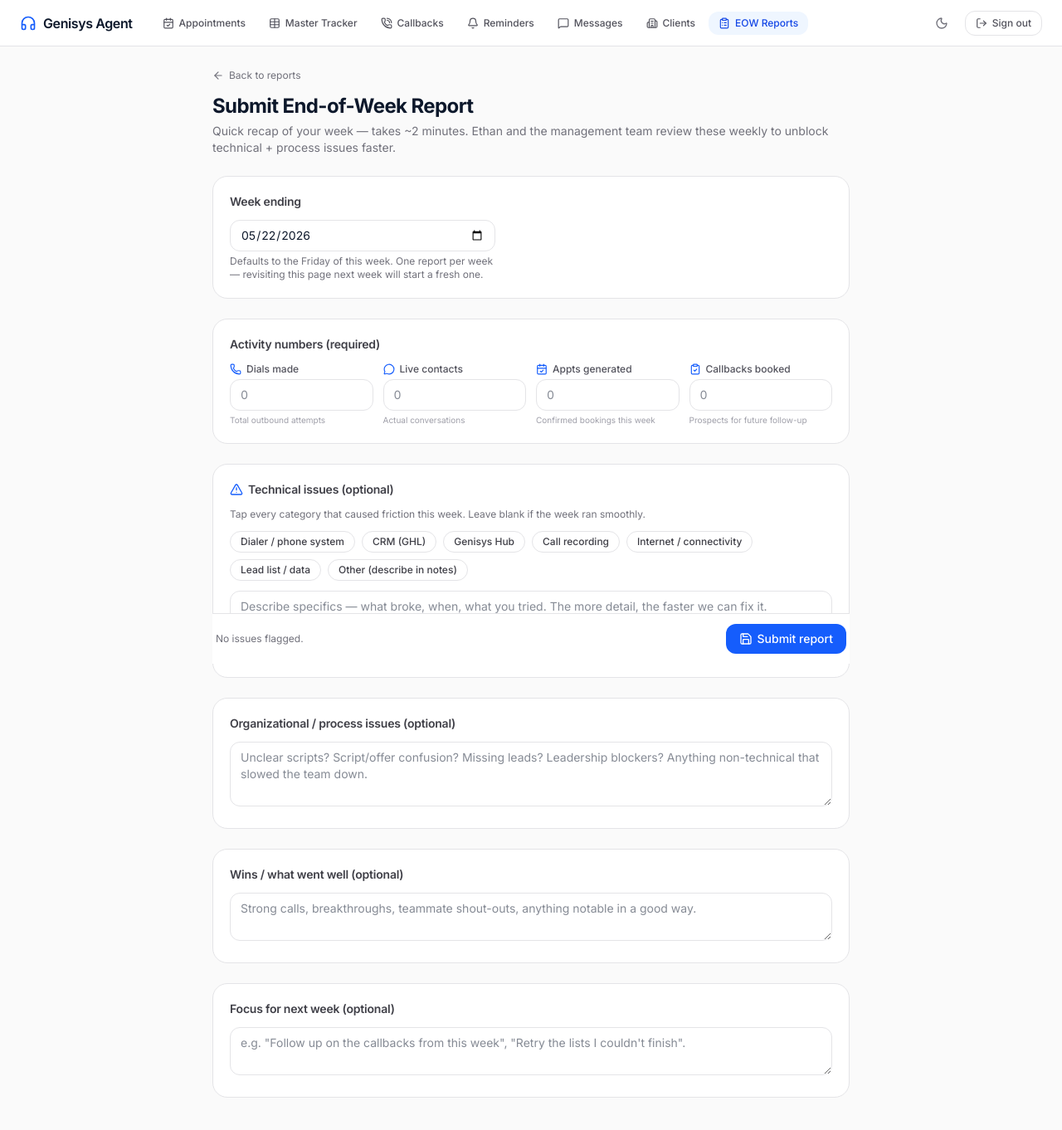
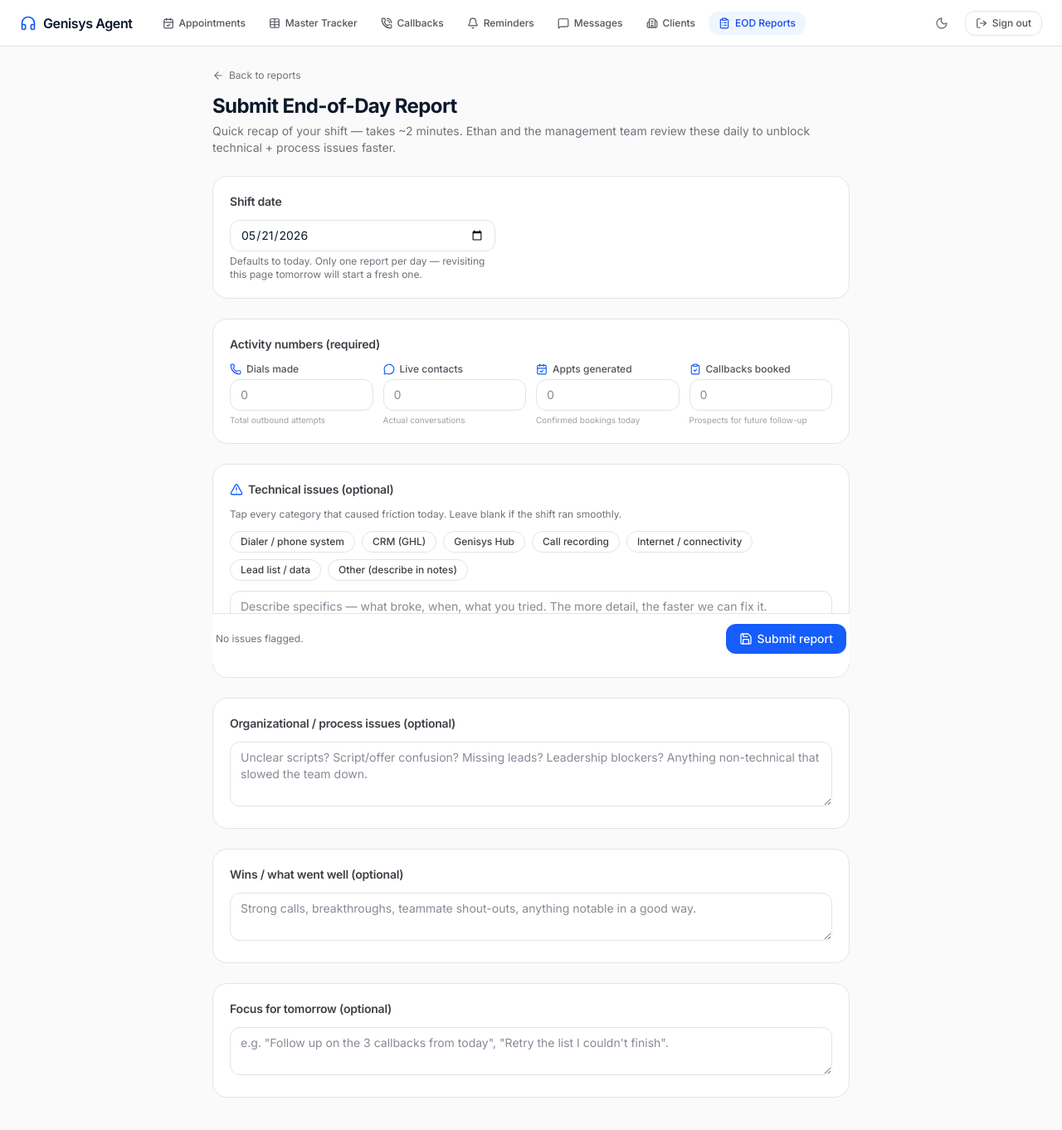
Before and after one commit to nxrth007/Genisys-Hub, a Next.js app: page /agent/eod/new in a window 1280 px wide. Shown: the top 1362 px of the page at 83% size. Built offline with nearby package versions, Linux system fonts and the light colour scheme; no server answers.

Commit message:
Revert "eod: rebrand End-of-Day reports as End-of-Week (EOW)"
This reverts commit a16b7d099878af042ecec6cf10f01a179c158346.

```diff
--- a/src/app/agent/eod/page.tsx
+++ b/src/app/agent/eod/page.tsx
@@ -29,17 +29,11 @@ type EodReport = {
   createdAt: string
 }
 
-/** Start of the current week (Monday 00:00 local). Used to find the
- *  agent's "this week's report" — any submission whose reportDate
- *  falls between this Monday and next Monday counts as the current
- *  week's report, regardless of which day Mary picked when saving. */
-function startOfWeek(d = new Date()): Date {
-  const out = new Date(d)
-  out.setHours(0, 0, 0, 0)
-  // getDay(): 0=Sun, 1=Mon, ..., 6=Sat. Shift so Monday is day 0.
-  const dayFromMonday = (out.getDay() + 6) % 7
-  out.setDate(out.getDate() - dayFromMonday)
-  return out
+function todayISO(): string {
+  const d = new Date()
+  return `${d.getFullYear()}-${String(d.getMonth() + 1).padStart(2, '0')}-${String(
+    d.getDate()
+  ).padStart(2, '0')}`
 }
 
 export default function AgentEodListPage() {
@@ -53,35 +47,25 @@ export default function AgentEodListPage() {
   })
 
   const reports = useMemo(() => query.data?.reports ?? [], [query.data])
-  // "This week's report" — any submission whose reportDate falls in
-  // the Mon-Sun window containing today. Replaces the prior
-  // "today's report" lookup so the action buttons make sense under
-  // the new weekly cadence (Mary submits once per week with whatever
-  // date she picks within the week).
-  const weekStart = startOfWeek()
-  const weekEnd = new Date(weekStart)
-  weekEnd.setDate(weekStart.getDate() + 7)
-  const thisWeeksReport = reports.find((r) => {
-    const d = new Date(r.reportDate)
-    return !isNaN(d.getTime()) && d >= weekStart && d < weekEnd
-  })
+  const today = todayISO()
+  const todaysReport = reports.find((r) => r.reportDate.slice(0, 10) === today)
 
   return (
     <div className="mx-auto max-w-5xl space-y-6">
       <div className="flex items-start justify-between gap-4">
         <div>
-          <h1 className="text-2xl font-bold tracking-tight">My EOW Reports</h1>
+          <h1 className="text-2xl font-bold tracking-tight">My EOD Reports</h1>
           <p className="mt-1 text-sm text-zinc-500">
-            Submit a short recap at the end of each week. Management reviews
-            these weekly to spot technical issues and unblock the team.
+            Submit a short recap at the end of each shift. Management reviews
+            these daily to spot technical issues and unblock the team.
           </p>
         </div>
-        {thisWeeksReport ? (
+        {todaysReport ? (
           <Link
-            href={`/agent/eod/${thisWeeksReport.id}`}
+            href={`/agent/eod/${todaysReport.id}`}
             className="inline-flex flex-shrink-0 items-center gap-2 rounded-lg border border-blue-200 bg-blue-50 px-4 py-2.5 text-sm font-medium text-blue-700 hover:bg-blue-100 dark:border-blue-900 dark:bg-blue-950 dark:text-blue-300 dark:hover:bg-blue-950/70"
           >
-            Edit this week&apos;s report
+            Edit today&apos;s report
           </Link>
         ) : (
           <Link
@@ -89,7 +73,7 @@ export default function AgentEodListPage() {
             className="inline-flex flex-shrink-0 items-center gap-2 rounded-lg bg-blue-600 px-4 py-2.5 text-sm font-medium text-white hover:bg-blue-700"
           >
             <Plus className="h-4 w-4" />
-            Submit this week&apos;s report
+            Submit today&apos;s report
           </Link>
         )}
       </div>
@@ -103,7 +87,7 @@ export default function AgentEodListPage() {
           <ClipboardList className="mx-auto h-10 w-10 text-zinc-300 dark:text-zinc-600" />
           <h3 className="mt-3 text-sm font-semibold">No reports yet</h3>
           <p className="mt-1 text-sm text-zinc-500">
-            Submit your first EOW report at the end of the week.
+            Submit your first EOD report when your shift wraps up.
           </p>
         </div>
       ) : (
--- a/src/app/api/call-center/agents/overview/route.ts
+++ b/src/app/api/call-center/agents/overview/route.ts
@@ -87,15 +87,18 @@ function isSameUtcDay(a: Date, b: Date): boolean {
   )
 }
 
-/** Count weeks in the half-open interval [start, end). Used as the
- *  "expected EOW reports" denominator — one report per calendar week.
- *  Any partial week counts as 1 (an agent active for any part of a
- *  week is expected to file a report for it). The math is ceil of
- *  ms / week, floored at 1 when start < end. */
-function weeksBetween(start: Date, end: Date): number {
-  const ms = end.getTime() - start.getTime()
-  if (ms <= 0) return 0
-  return Math.max(1, Math.ceil(ms / (7 * 24 * 60 * 60 * 1000)))
+function weekdaysBetween(start: Date, end: Date): number {
+  let count = 0
+  const cursor = new Date(start)
+  cursor.setUTCHours(0, 0, 0, 0)
+  const stop = new Date(end)
+  stop.setUTCHours(0, 0, 0, 0)
+  while (cursor < stop) {
+    const day = cursor.getUTCDay()
+    if (day !== 0 && day !== 6) count++
+    cursor.setUTCDate(cursor.getUTCDate() + 1)
+  }
+  return count
 }
 
 function normalizePhoneForKey(raw: string | null | undefined): string | null {
@@ -527,7 +530,7 @@ export async function GET(req: NextRequest) {
     if (since && agent.approvedAt) {
       const effectiveStart =
         agent.approvedAt > since ? agent.approvedAt : since
-      expectedDays = weeksBetween(effectiveStart, now)
+      expectedDays = weekdaysBetween(effectiveStart, now)
       missingDays = Math.max(0, expectedDays - daysReported)
     }
 
--- a/src/app/call-center/eod-reports/page.tsx
+++ b/src/app/call-center/eod-reports/page.tsx
@@ -52,7 +52,7 @@ function EodReportsList() {
       if (since) sp.set('since', isoToYmd(since))
       if (until) sp.set('until', isoToYmd(until))
       const res = await fetch(`/api/call-center/eod-reports?${sp.toString()}`)
-      if (!res.ok) throw new Error('Failed to load EOW reports')
+      if (!res.ok) throw new Error('Failed to load EOD reports')
       return res.json()
     },
   })
@@ -84,7 +84,7 @@ function EodReportsList() {
       <section className="rounded-2xl border border-border bg-card p-5 shadow-soft">
         <div className="flex items-center justify-between">
           <h2 className="text-[17px] font-semibold tracking-tight">
-            EOW reports
+            EOD reports
           </h2>
           <Chip tone="blue">
             {reports.length} report{reports.length === 1 ? '' : 's'}
--- a/src/components/agent/eod-report-form.tsx
+++ b/src/components/agent/eod-report-form.tsx
@@ -30,26 +30,8 @@ export type EodFormValues = {
   tomorrowFocus: string
 }
 
-/** ISO date (YYYY-MM-DD) for the Friday of the current calendar week.
- *  Used as the default reportDate when an agent opens the form fresh —
- *  every submission within a single week then lands on the same
- *  canonical date, which makes the (agentUserId, reportDate) unique
- *  constraint enforce one-report-per-week without a schema change.
- *  Saturday and Sunday roll forward to the next Friday so weekend
- *  submissions still represent "next week's report" sensibly. */
-function fridayOfThisWeekISO(): string {
+function todayISODate(): string {
   const d = new Date()
-  d.setHours(0, 0, 0, 0)
-  // getDay(): 0=Sun, 1=Mon, ..., 5=Fri, 6=Sat. Shift to Monday-week
-  // and target Friday (offset 4 from Monday).
-  const dayFromMonday = (d.getDay() + 6) % 7
-  const fridayOffsetFromMonday = 4
-  d.setDate(d.getDate() + (fridayOffsetFromMonday - dayFromMonday))
-  // If the result is still in the past (Sat/Sun rolling backward
-  // would land on Friday-just-past), push forward one week.
-  const now = new Date()
-  now.setHours(0, 0, 0, 0)
-  if (d < now) d.setDate(d.getDate() + 7)
   const y = d.getFullYear()
   const m = String(d.getMonth() + 1).padStart(2, '0')
   const day = String(d.getDate()).padStart(2, '0')
@@ -81,7 +63,7 @@ export function EodReportForm({
   const router = useRouter()
   const [values, setValues] = useState<EodFormValues>({
     ...EMPTY,
-    reportDate: fridayOfThisWeekISO(),
+    reportDate: todayISODate(),
     ...initial,
   })
   const [saving, setSaving] = useState(false)
@@ -91,7 +73,7 @@ export function EodReportForm({
   // Keep reportDate sensible when create page mounts without initial override.
   useEffect(() => {
     if (mode === 'create' && !initial?.reportDate) {
-      setValues((v) => ({ ...v, reportDate: fridayOfThisWeekISO() }))
+      setValues((v) => ({ ...v, reportDate: todayISODate() }))
     }
     // eslint-disable-next-line react-hooks/exhaustive-deps
   }, [])
@@ -163,7 +145,7 @@ export function EodReportForm({
     if (!reportId) return
     if (
       !confirm(
-        'Delete this EOW report? This only removes your submission — not any appointments.'
+        'Delete this EOD report? This only removes your submission — not any appointments.'
       )
     )
       return
@@ -201,11 +183,11 @@ export function EodReportForm({
           Back to reports
         </Link>
         <h1 className="mt-2 text-2xl font-bold tracking-tight">
-          {mode === 'create' ? 'Submit End-of-Week Report' : 'Edit EOW Report'}
+          {mode === 'create' ? 'Submit End-of-Day Report' : 'Edit EOD Report'}
         </h1>
         <p className="mt-1 text-sm text-zinc-500">
-          Quick recap of your week — takes ~2 minutes. Ethan and the
-          management team review these weekly to unblock technical + process
+          Quick recap of your shift — takes ~2 minutes. Ethan and the
+          management team review these daily to unblock technical + process
           issues faster.
         </p>
       </div>
@@ -217,7 +199,7 @@ export function EodReportForm({
         </div>
       )}
 
-      <Section title="Week ending">
+      <Section title="Shift date">
         <div className="max-w-xs">
           <input
             type="date"
@@ -227,8 +209,8 @@ export function EodReportForm({
             className="w-full rounded-md border border-zinc-200 bg-white px-3 py-2 text-sm focus:border-blue-500 focus:outline-none dark:border-zinc-800 dark:bg-zinc-950"
           />
           <p className="mt-1 text-xs text-zinc-500">
-            Defaults to the Friday of this week. One report per week —
-            revisiting this page next week will start a fresh one.
+            Defaults to today. Only one report per day — revisiting this page
+            tomorrow will start a fresh one.
           </p>
         </div>
       </Section>
@@ -254,7 +236,7 @@ export function EodReportForm({
             icon={CalendarCheck}
             value={values.appointmentsGenerated}
             onChange={(v) => update('appointmentsGenerated', v)}
-            hint="Confirmed bookings this week"
+            hint="Confirmed bookings today"
           />
           <NumberField
             label="Callbacks booked"
@@ -268,8 +250,8 @@ export function EodReportForm({
 
       <Section title="Technical issues (optional)" icon={TriangleAlert}>
         <p className="mb-3 text-xs text-zinc-500">
-          Tap every category that caused friction this week. Leave blank if
-          the week ran smoothly.
+          Tap every category that caused friction today. Leave blank if the
+          shift ran smoothly.
         </p>
         <div className="flex flex-wrap gap-2">
           {TECHNICAL_ISSUE_TAGS.map((tag) => {
@@ -320,9 +302,9 @@ export function EodReportForm({
         />
       </Section>
 
-      <Section title="Focus for next week (optional)">
+      <Section title="Focus for tomorrow (optional)">
         <textarea
-          placeholder={`e.g. "Follow up on the callbacks from this week", "Retry the lists I couldn't finish".`}
+          placeholder={`e.g. "Follow up on the 3 callbacks from today", "Retry the list I couldn't finish".`}
           value={values.tomorrowFocus}
           onChange={(e) => update('tomorrowFocus', e.target.value)}
           rows={2}
--- a/src/components/call-center/call-center-tabs.tsx
+++ b/src/components/call-center/call-center-tabs.tsx
@@ -27,7 +27,7 @@ const TABS = [
   { href: '/call-center', label: 'Appointments', icon: PhoneCall, exact: true },
   { href: '/call-center/agents', label: 'Agents', icon: Users },
   { href: '/call-center/callbacks', label: 'Callbacks', icon: PhoneForwarded },
-  { href: '/call-center/eod-reports', label: 'EOW Reports', icon: ClipboardList },
+  { href: '/call-center/eod-reports', label: 'EOD Reports', icon: ClipboardList },
   { href: '/call-center/reminders', label: 'Reminders', icon: MessagesSquare },
   { href: '/call-center/leaderboard', label: 'Leaderboard', icon: Trophy },
 ]
--- a/src/components/layout/agent-shell.tsx
+++ b/src/components/layout/agent-shell.tsx
@@ -32,7 +32,7 @@ const NAV = [
   { href: '/agent/reminders', label: 'Reminders', icon: Bell },
   { href: '/agent/messages', label: 'Messages', icon: MessageSquare },
   { href: '/agent/clients', label: 'Clients', icon: Building2 },
-  { href: '/agent/eod', label: 'EOW Reports', icon: ClipboardList },
+  { href: '/agent/eod', label: 'EOD Reports', icon: ClipboardList },
 ]
 
 export function AgentShell({ children }: { children: React.ReactNode }) {
```
Also changed, not shown: src/app/call-center/agents/page.tsx (+5 -5 lines).
